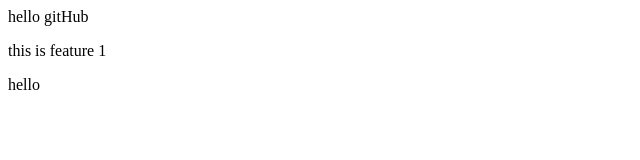
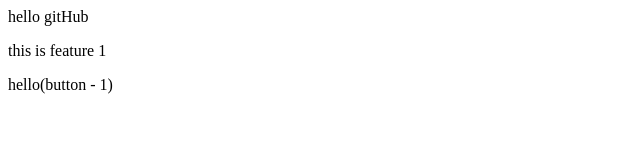
Before and after one commit to prabhatkumar7739/localRepo, a plain HTML site: page index.html in a window 1280 px wide. Shown: the full height of the page, 0-640 px from the left. Drawn offline with Linux system fonts and the light colour scheme.

```diff
--- a/index.html
+++ b/index.html
@@ -1,3 +1,3 @@
 <p>hello gitHub</p>
 <p>this is feature 1</p>
-<p>hello</p>
+<p>hello(button - 1)</p>
```
